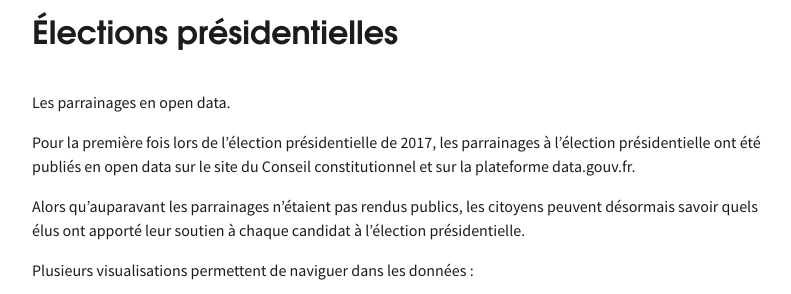
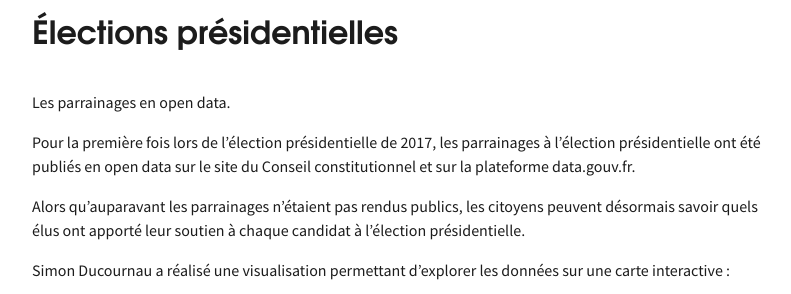
Before and after one commit to etalab/calendrier-lavent, a Jekyll site: the page built from _posts/2017-12-16-parrainages.md, in a window 1280 px wide and 900 px high, scrolled down 489 px, cut to the strip 0-294 px from the top of the window. Shown: the whole strip, without its empty margins (238-1029 px from the left). Built offline with Jekyll 4.4.1, drawn with Linux system fonts in a browser that asks for light colours; our own code applies the rules of GitHub Pages for plain Markdown files; comment, search, counter and statistics services are not loaded.

Commit message:
Amélioration de la rédaction

```diff
--- a/_posts/2017-12-16-parrainages.md
+++ b/_posts/2017-12-16-parrainages.md
@@ -14,8 +14,8 @@
 
 Alors qu'auparavant les parrainages n'étaient pas rendus publics, les citoyens peuvent désormais savoir quels élus ont apporté leur soutien à chaque candidat à l'élection présidentielle.
 
-Plusieurs visualisations permettent de naviguer dans les données :
+Simon Ducournau a réalisé une visualisation permettant d'explorer les données sur une carte interactive :
 
-<iframe width="100%" height="300px" frameBorder="0" src="//simon-d.carto.com/builder/1742acca-02da-11e7-9ac4-0ef7f98ade21/embed?state=%7B%22map%22%3A%7B%22ne%22%3A%5B37.82280243352759%2C-14.194335937500002%5D%2C%22sw%22%3A%5B51.984880139916655%2C16.677246093750004%5D%2C%22center%22%3A%5B45.3444241045224%2C1.2414550781250002%5D%2C%22zoom%22%3A6%7D%2C%22widgets%22%3A%7B%221296fb76-b318-43e1-9d41-077c09ffa995%22%3A%7B%22normalized%22%3Atrue%7D%7D%7D"></iframe>
+<iframe width="100%" height="600px" frameBorder="0" src="//simon-d.carto.com/builder/1742acca-02da-11e7-9ac4-0ef7f98ade21/embed?state=%7B%22map%22%3A%7B%22ne%22%3A%5B37.82280243352759%2C-14.194335937500002%5D%2C%22sw%22%3A%5B51.984880139916655%2C16.677246093750004%5D%2C%22center%22%3A%5B45.3444241045224%2C1.2414550781250002%5D%2C%22zoom%22%3A6%7D%2C%22widgets%22%3A%7B%221296fb76-b318-43e1-9d41-077c09ffa995%22%3A%7B%22normalized%22%3Atrue%7D%7D%7D"></iframe>
 
 <div data-udata-dataset-id="58b9774c88ee3824533614cb"></div>
```
